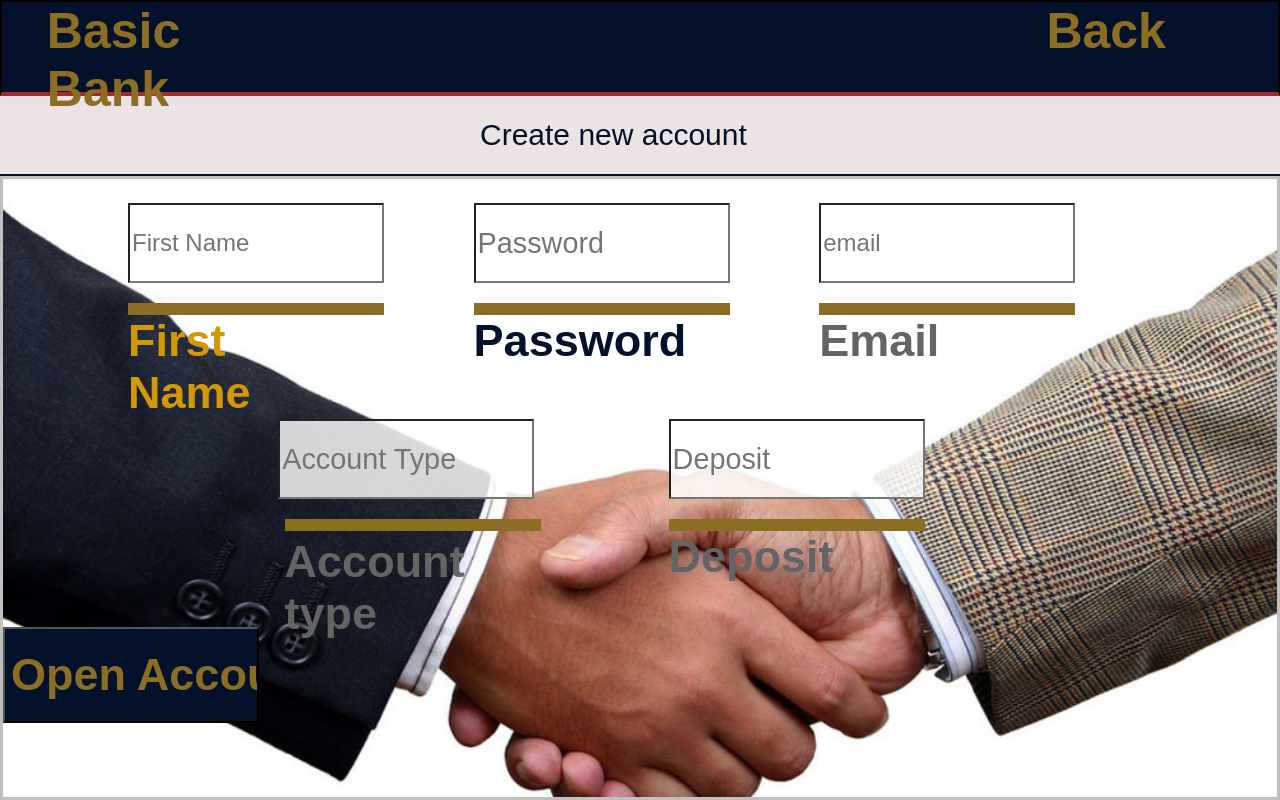
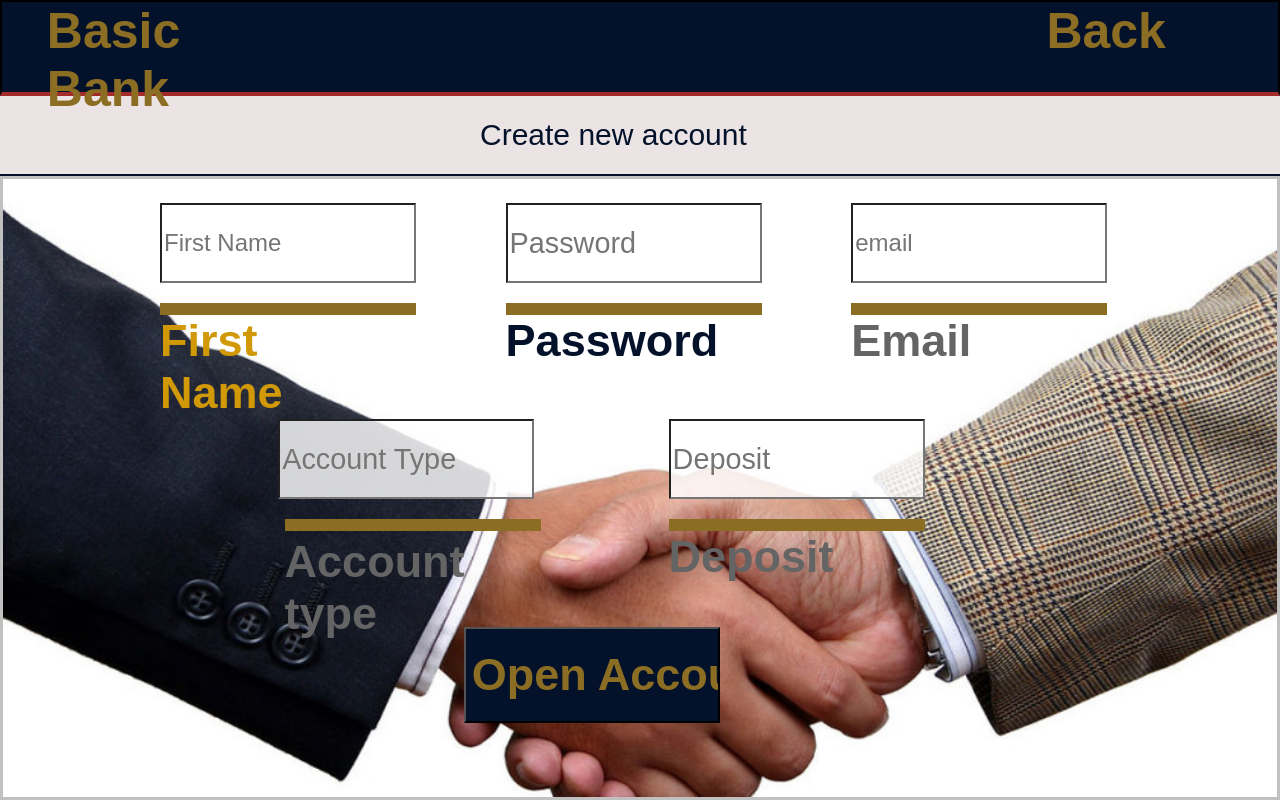
Before and after one commit to cyberstizz/basicbank, a React (Create React App) app: page /create in a window 1280 px wide. Built offline with nearby package versions, Linux system fonts and the light colour scheme.

Commit message:
moved create user section

```diff
--- a/src/components/Accounts.css
+++ b/src/components/Accounts.css
@@ -133,6 +133,7 @@ margin-top: 2vh; */
 
 .createUserSection{
     margin-top: 2vh;
+    margin-left: 5vw;
     width: 90vw;
     height: 25vh;
     display: flex;
@@ -157,7 +158,7 @@ margin-top: 2vh; */
     color:rgb(139, 110, 35);
     background-color: rgb(3, 17, 42);
     margin-top: -4vh;
-
+    margin-left: 36vw;
 }
 
 .firstNameBlock{
```
